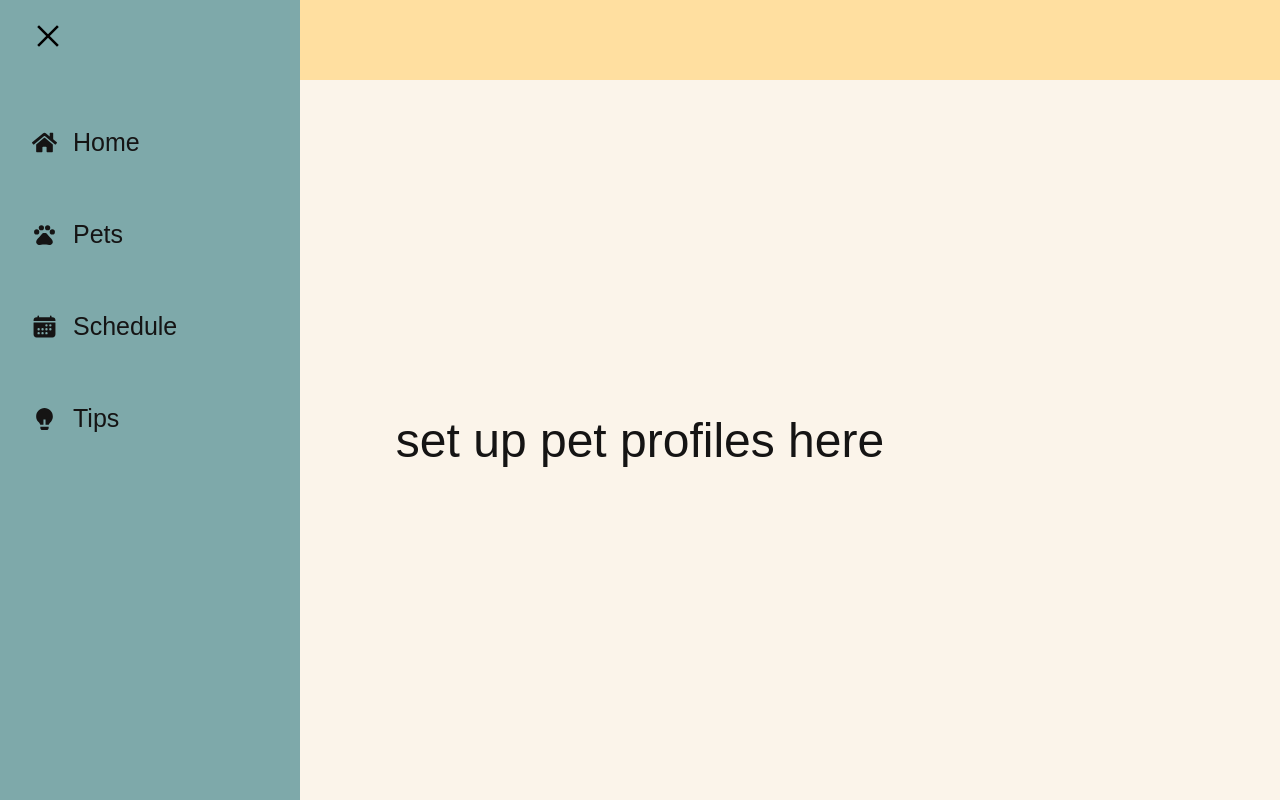
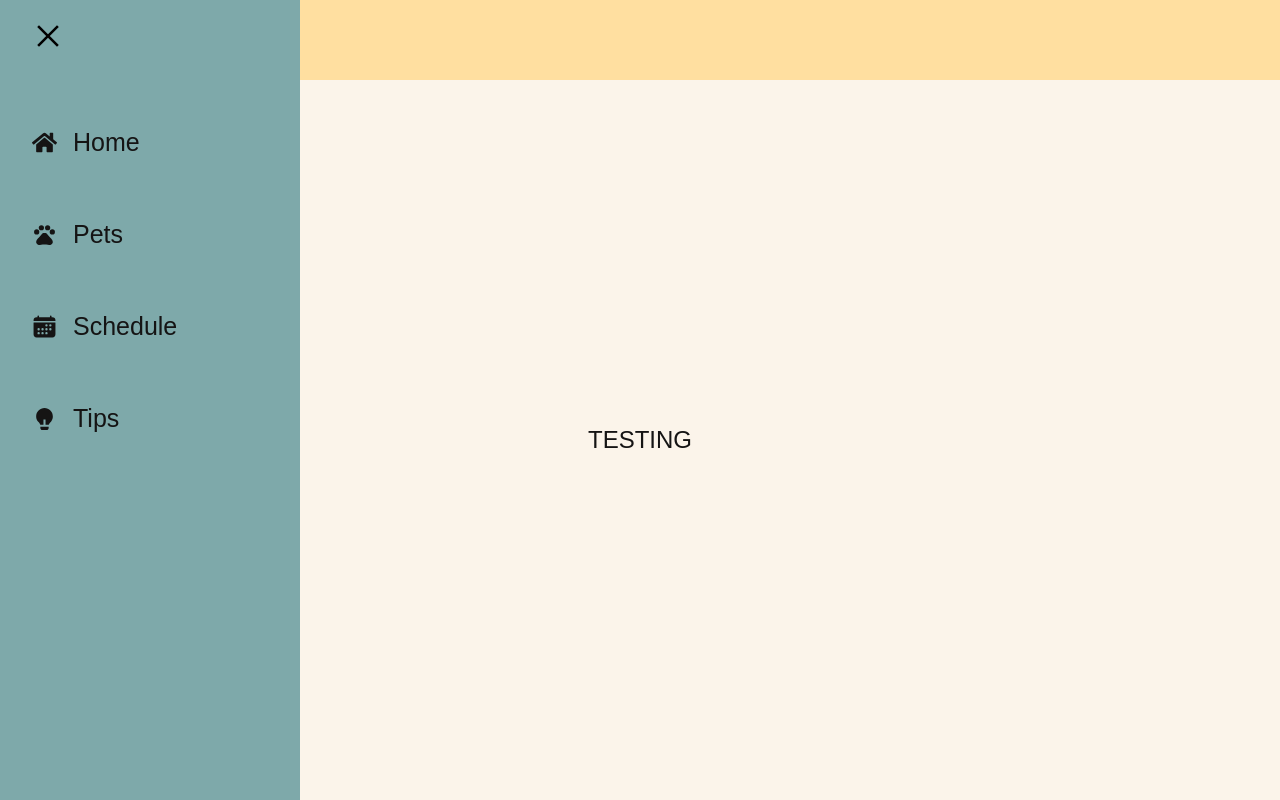
Before and after one commit to shanwhite/petal, a React (Create React App) app in the folder petal/: page /pets in a window 1280 px wide. Built offline with nearby package versions, Linux system fonts and the light colour scheme; a web font is replaced by a local one.

Commit message:
added design folder

```diff
--- a/petal/src/pages/pets.js
+++ b/petal/src/pages/pets.js
@@ -1,9 +1,10 @@
 import React from "react";
+import '../design/pets.css';
 
 function Pets() {
     return (
         <div className="pets">
-            <h1>set up pet profiles here</h1>
+            <div class="container"> TESTING</div>
         </div>
     );
 };
```
Also changed, not shown: petal/src/design/pets.css (added).
